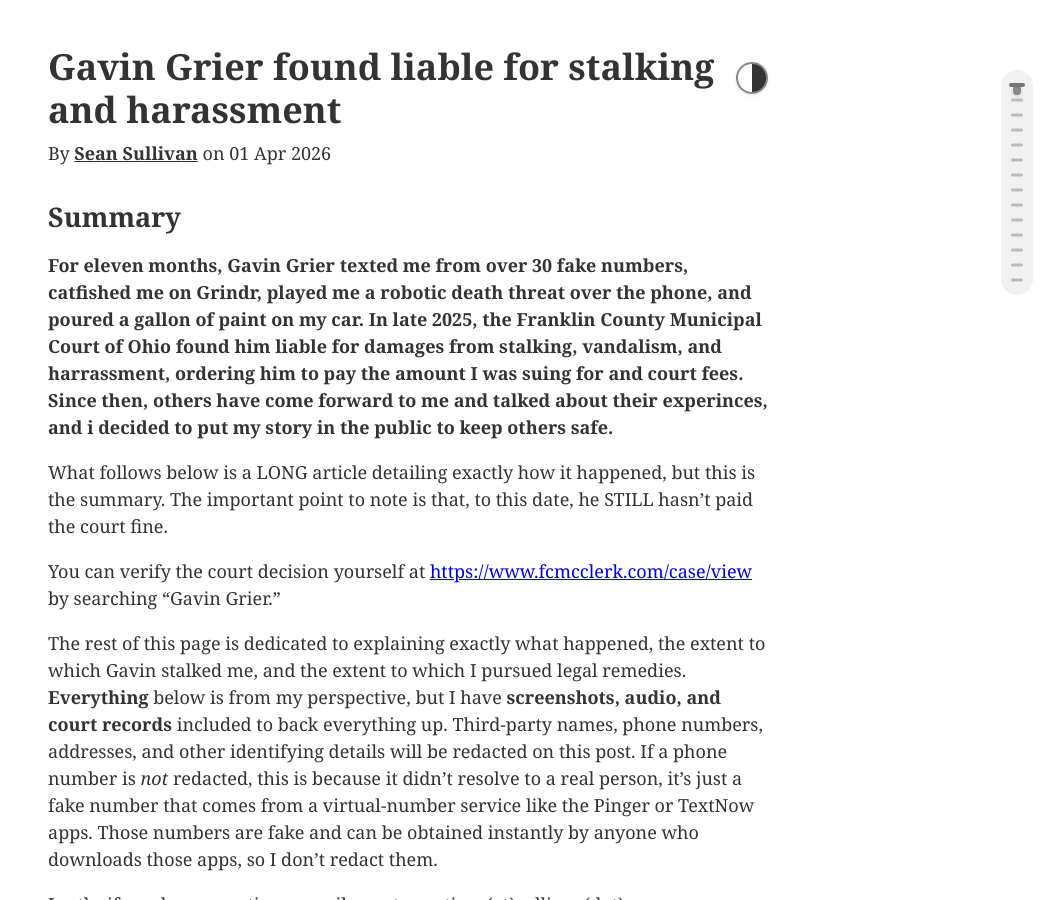
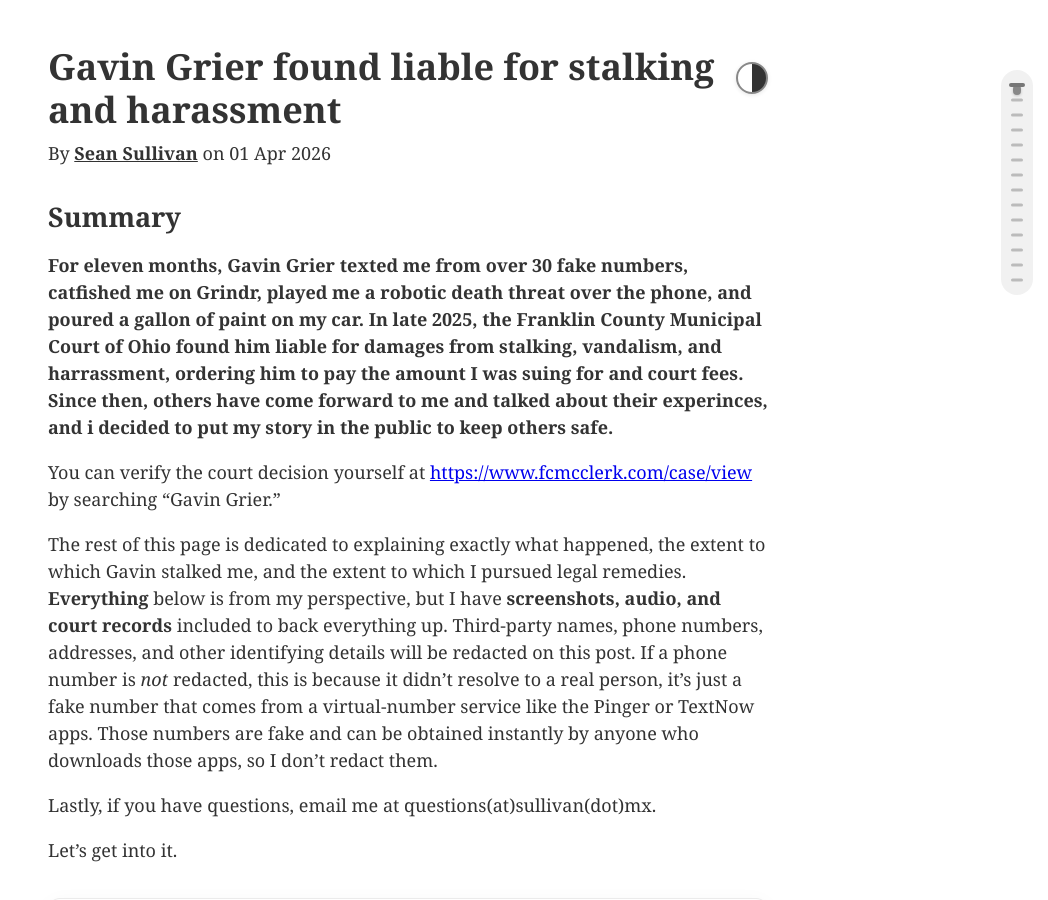
Before and after one commit to 0sps/sullivan.mx, a Jekyll site: the page built from _posts/2026-04-01-Gavin-grier-stalker.md, in a window 1280 px wide and 900 px high. Shown: the whole window, without its empty margins (232-1280 px from the left). Built offline with Jekyll 4.4.1, drawn with Linux system fonts in a browser that asks for light colours.

Commit message:
Update 2026-04-01-Gavin-grier-stalker.md

```diff
--- a/_posts/2026-04-01-Gavin-grier-stalker.md
+++ b/_posts/2026-04-01-Gavin-grier-stalker.md
@@ -8,8 +8,6 @@ tags: [personal]
 ## Summary
 **For eleven months, Gavin Grier texted me from over 30 fake numbers, catfished me on Grindr, played me a robotic death threat over the phone, and poured a gallon of paint on my car. In late 2025, the Franklin County Municipal Court of Ohio found him liable for damages from stalking, vandalism, and harrassment, ordering him to pay the amount I was suing for and court fees. Since then, others have come forward to me and talked about their experinces, and i decided to put my story in the public to keep others safe.**
 
-
-What follows below is a LONG article detailing exactly how it happened, but this is the summary. The important point to note is that, to this date, he STILL hasn't paid the court fine.
 
 You can verify the court decision yourself at [https://www.fcmcclerk.com/case/view](https://www.fcmcclerk.com/case/view) by searching "Gavin Grier."
 
```
